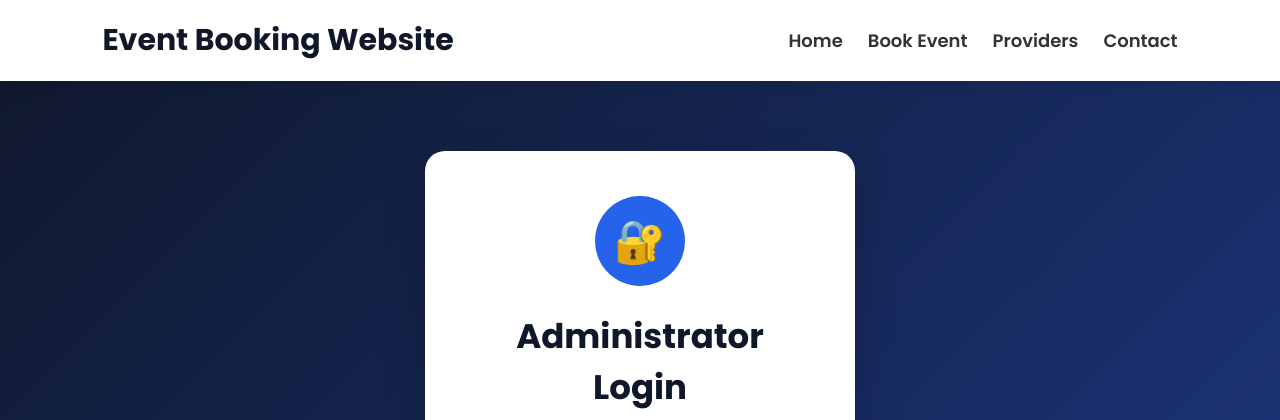
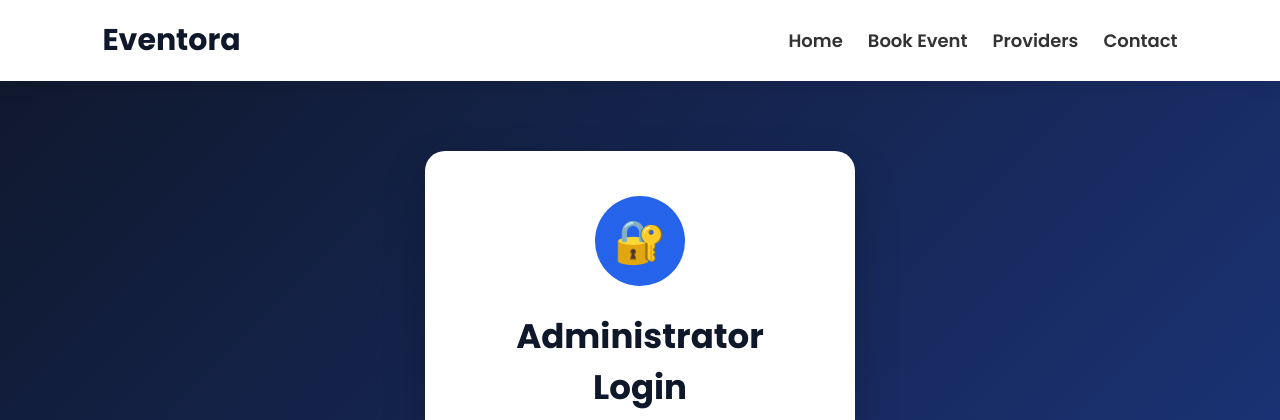
Before and after one commit to Vinaykamalmaroju/event-booking-website, a Flask app: page /admin-login in a window 1280 px wide. Shown: the top 420 px of the page. Run offline with Flask 3, Linux system fonts and the light colour scheme.

Commit message:
Prepare Eventora for deployment

```diff
--- a/templates/admin_login.html
+++ b/templates/admin_login.html
@@ -7,7 +7,7 @@
 
     <meta name="viewport" content="width=device-width, initial-scale=1.0">
 
-    <title>Admin Login | Event Booking Website</title>
+    <title>Admin Login | Eventora</title>
 
     <!-- Favicon -->
     <link rel="icon"
@@ -38,7 +38,7 @@
 
 <header class="fade-in">
 
-    <h1>Event Booking Website</h1>
+    <h1>Eventora</h1>
 
     <nav>
         <a href="/">Home</a>
--- a/templates/login.html
+++ b/templates/login.html
@@ -5,7 +5,7 @@
     <meta charset="UTF-8">
     <meta name="viewport" content="width=device-width, initial-scale=1.0">
 
-    <title>Admin Login | Event Booking Website</title>
+    <title>Admin Login | Eventora</title>
 <link rel="stylesheet"
       href="{{ url_for('static', filename='css/common.css') }}">
 
@@ -24,7 +24,7 @@ href="{{ url_for('static', filename='css/chatbot_button.css') }}">
 
     <!-- Header -->
     <header>
-        <h1>Event Booking Website</h1>
+        <h1>Eventora</h1>
 
         <nav>
             <a href="/">Home</a>
```
Also changed, not shown: templates/index.html (+12 -4 lines).
